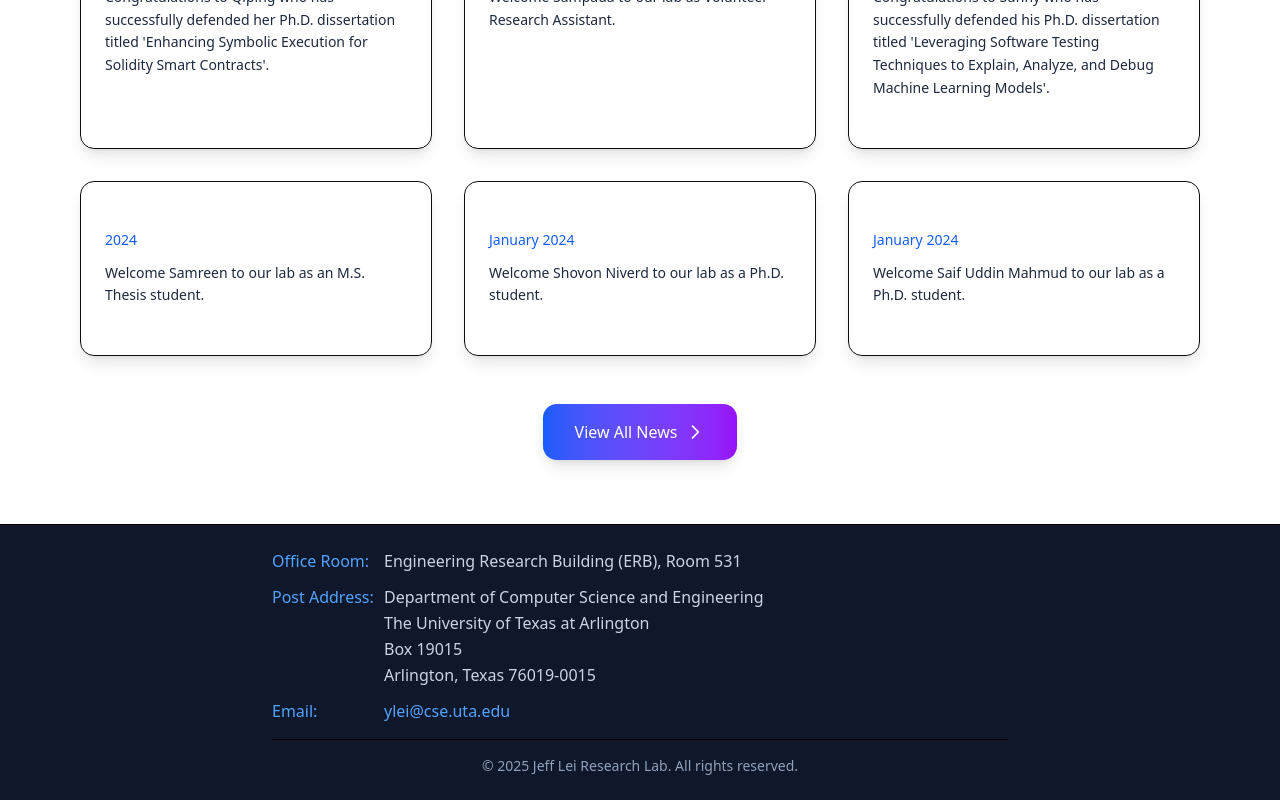
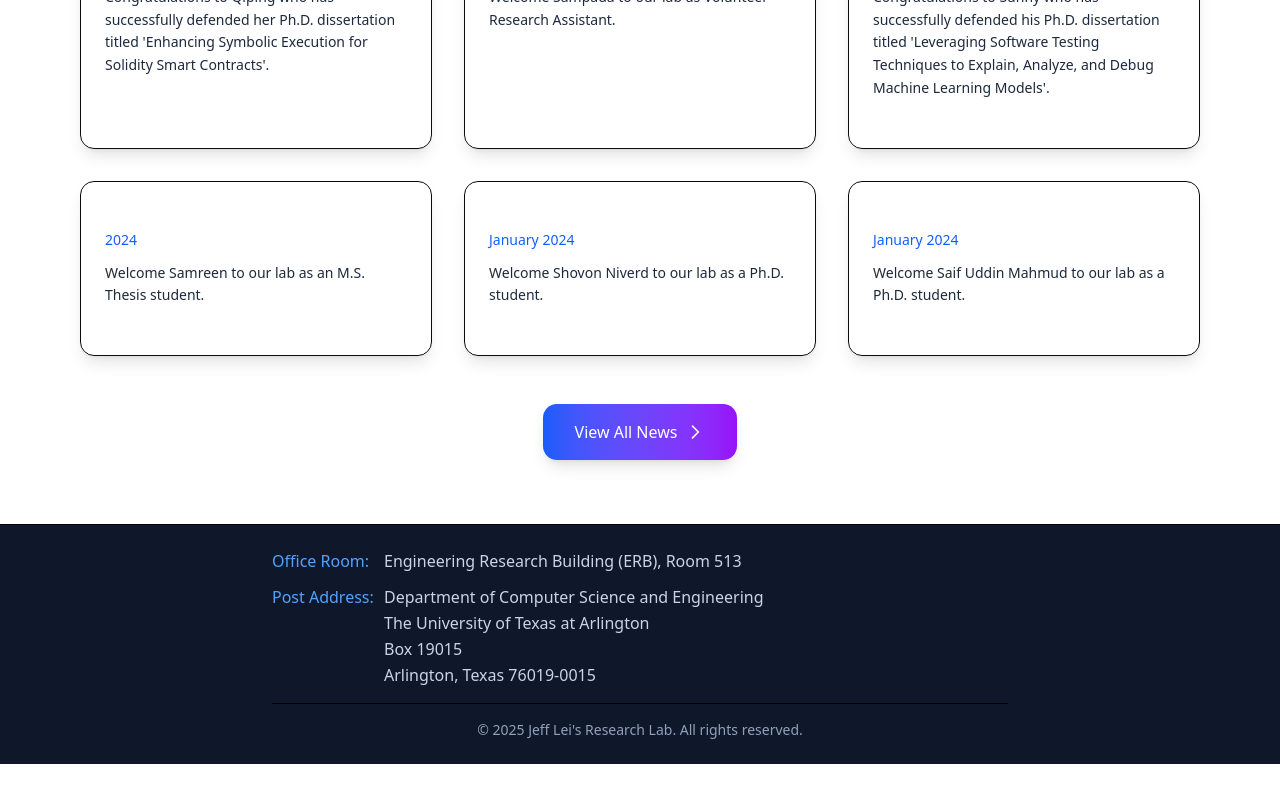
Before and after one commit to sercatuta-lei/sercatuta-lei.github.io, a Next.js app: page / in a window 1280 px wide. Shown: the part 2114-2914 px from the top of the page. After the commit the page ends 2878 px from the top, so only its background shows below. Built offline with nearby package versions, Linux system fonts and the light colour scheme.

Commit message:
Update footer: change office room to 513, remove email line, and update copyright text

```diff
--- a/app/layout.tsx
+++ b/app/layout.tsx
@@ -164,7 +164,7 @@ export default function RootLayout({
                     <div className="space-y-3">
                       <div className="flex">
                         <span className="text-blue-400 font-medium w-28 flex-shrink-0">Office Room:</span>
-                        <span className="text-slate-300">Engineering Research Building (ERB), Room 531</span>
+                        <span className="text-slate-300">Engineering Research Building (ERB), Room 513</span>
                       </div>
                       <div className="flex">
                         <span className="text-blue-400 font-medium w-28 flex-shrink-0">Post Address:</span>
@@ -175,21 +175,14 @@ export default function RootLayout({
                           <div>Arlington, Texas 76019-0015</div>
                         </div>
                       </div>
-                      <div className="flex">
-                        <span className="text-blue-400 font-medium w-28 flex-shrink-0">Email:</span>
-                        <span className="text-slate-300">
-                          <a href="mailto:ylei@cse.uta.edu" className="text-blue-400 hover:text-blue-300 transition-colors">
-                            ylei@cse.uta.edu
-                          </a>
-                        </span>
-                      </div>
+
                     </div>
                   </div>
 
                   {/* Bottom Bar */}
                   <div className="border-t border-slate-800 dark:border-gray-800 mt-4 pt-4 text-center">
                     <p className="text-slate-400 text-sm">
-                      © 2025 Jeff Lei Research Lab. All rights reserved.
+                      © 2025 Jeff Lei&apos;s Research Lab. All rights reserved.
                     </p>
                   </div>
                 </div>
```
